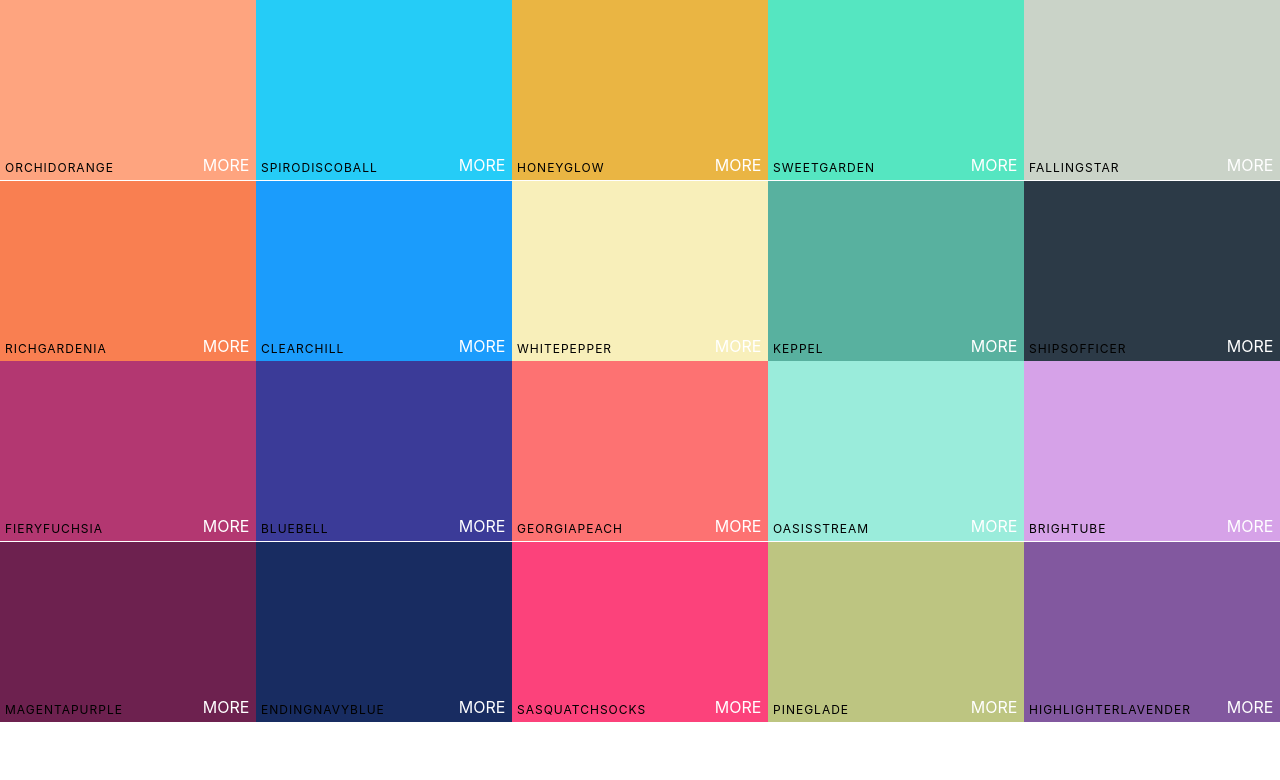
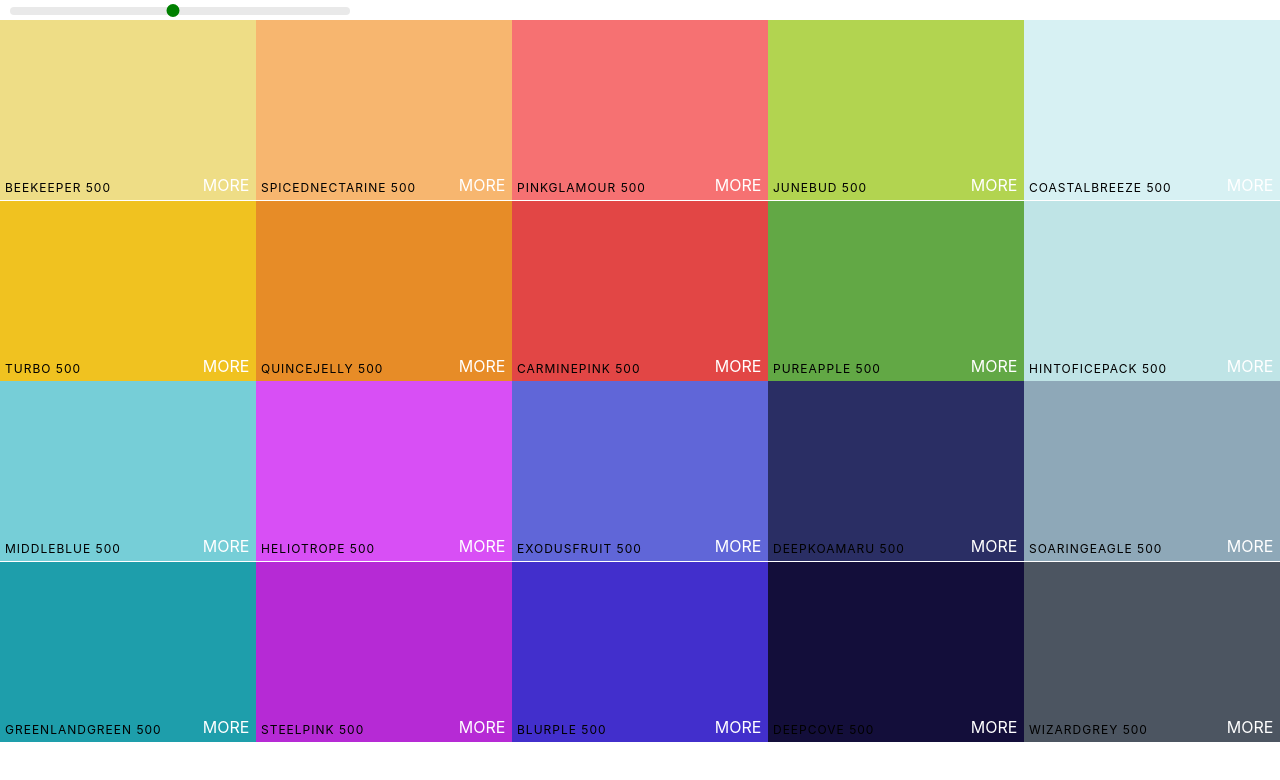
Before and after one commit to HitenSidapara/ReactColorsAppProject, a React (Create React App) app: page / in a window 1280 px wide. Shown: the top 780 px of the page. Built offline with nearby package versions, Linux system fonts and the light colour scheme.

Commit message:
[ADD] : Generate Colors and Create Slider To Choose Different Color.

```diff
--- a/package.json
+++ b/package.json
@@ -6,6 +6,8 @@
     "@testing-library/jest-dom": "^4.2.4",
     "@testing-library/react": "^9.5.0",
     "@testing-library/user-event": "^7.2.1",
+    "chroma-js": "^2.1.0",
+    "rc-slider": "^9.2.4",
     "react": "^16.13.1",
     "react-copy-to-clipboard": "^5.0.2",
     "react-dom": "^16.13.1",
--- a/src/App.js
+++ b/src/App.js
@@ -1,13 +1,16 @@
-import React from 'react';
-import Palette from './Palette';
-import seedColors from './seedColors';
+import React, { Component } from "react";
+import Palette from "./Palette";
+import seedColors from "./seedColors";
+import { generatePalette } from "./colorHelpers";
 
-function App() {
-  return (
-    <div>
-      <Palette {...seedColors[7]} />
-    </div>
-  );
+class App extends Component {
+  render() {
+    return (
+      <div>
+        <Palette palette={generatePalette(seedColors[4])} />
+      </div>
+    );
+  }
 }
 
 export default App;
--- a/src/Palette.css
+++ b/src/Palette.css
@@ -4,3 +4,28 @@
 .Palette-colors{
     height: 90%;
 }
+.slider{
+    width: 340px;
+    margin: 0 10px;
+    display: inline-block;
+}
+.rc-slider-track{
+    background-color: transparent;
+}
+.rc-slider-handle,
+.rc-slider-handle:active,
+.rc-slider-handle:hover,
+.rc-slider-handle:focus
+{
+    background-color: green;
+    outline: none;
+    border: 2px solid green;
+    box-shadow: none;
+    width: 13px;
+    height: 13px;
+    margin-left: -7px;
+    margin-top:-3px
+}
+.rc-slider-rail{
+    height: 8px;
+}
--- a/src/Palette.js
+++ b/src/Palette.js
@@ -1,14 +1,35 @@
 import React, { Component } from 'react'
 import ColorBox from './ColorBox';
+import 'rc-slider/assets/index.css'
 import './Palette.css';
+import Slider from 'rc-slider';
 
 export default class Palette extends Component {
+    constructor(props) {
+        super(props)
+        this.state = { level: 500 }
+        this.changeLevel = this.changeLevel.bind(this)
+    }
+    changeLevel(level) {
+        this.setState({ level })
+    }
     render() {
-        const colorBoxes = this.props.colors.map(color => {
-            return <ColorBox background={color.color} name={color.name} />
+        const { colors } = this.props.palette;
+        const { level } = this.state;
+        const colorBoxes = colors[level].map(color => {
+            return <ColorBox background={color.hex} name={color.name} />
         })
         return (
             <div className="Palette">
+                <div className="slider">
+                    <Slider
+                        defaultValue={level}
+                        min={100}
+                        max={900}
+                        step={100}
+                        onAfterChange={this.changeLevel}
+                    />
+                </div>
                 {/* NavBar Comes Here */}
                 <div className="Palette-colors">
                     {colorBoxes}
--- /dev/null
+++ b/src/colorHelpers.js
@@ -0,0 +1,49 @@
+import chroma from "chroma-js";
+const levels = [50, 100, 200, 300, 400, 500, 600, 700, 800, 900];
+
+function generatePalette(starterPalette) {
+  let newPalette = {
+    paletteName: starterPalette.paletteName,
+    id: starterPalette.id,
+    emoji: starterPalette.emoji,
+    colors: {}
+  };
+  for (let level of levels) {
+    newPalette.colors[level] = [];
+  }
+  for (let color of starterPalette.colors) {
+    let scale = getScale(color.color, 10).reverse();
+    for (let i in scale) {
+      newPalette.colors[levels[i]].push({
+        name: `${color.name} ${levels[i]}`,
+        id: color.name.toLowerCase().replace(/ /g, "-"),
+        hex: scale[i],
+        rgb: chroma(scale[i]).css(),
+        rgba: chroma(scale[i])
+          .css()
+          .replace("rgba", "rgba")
+          .replace(")", ",1.0)")
+      });
+    }
+  }
+  return newPalette;
+}
+function getRange(hexColor) {
+  const end = "#fff";
+  return [
+    chroma(hexColor)
+      .darken(1.4)
+      .hex(),
+    hexColor,
+    end
+  ];
+}
+
+function getScale(hexColor, numberOfColors) {
+  return chroma
+    .scale(getRange(hexColor))
+    .mode("lab")
+    .colors(numberOfColors);
+}
+
+export { generatePalette };
```
Also changed, not shown: 1 other file (tests, documents, lock files or other folders).
